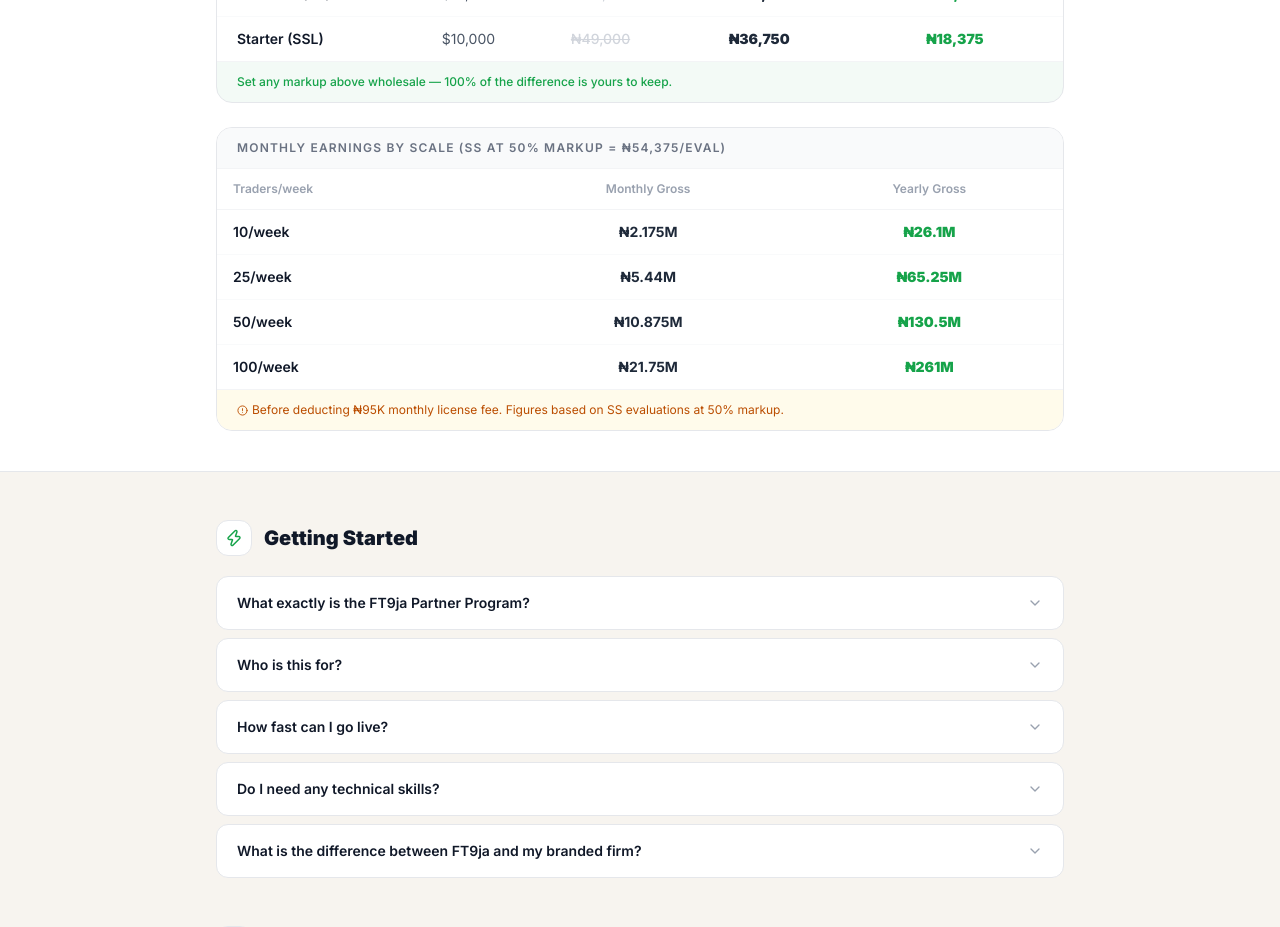
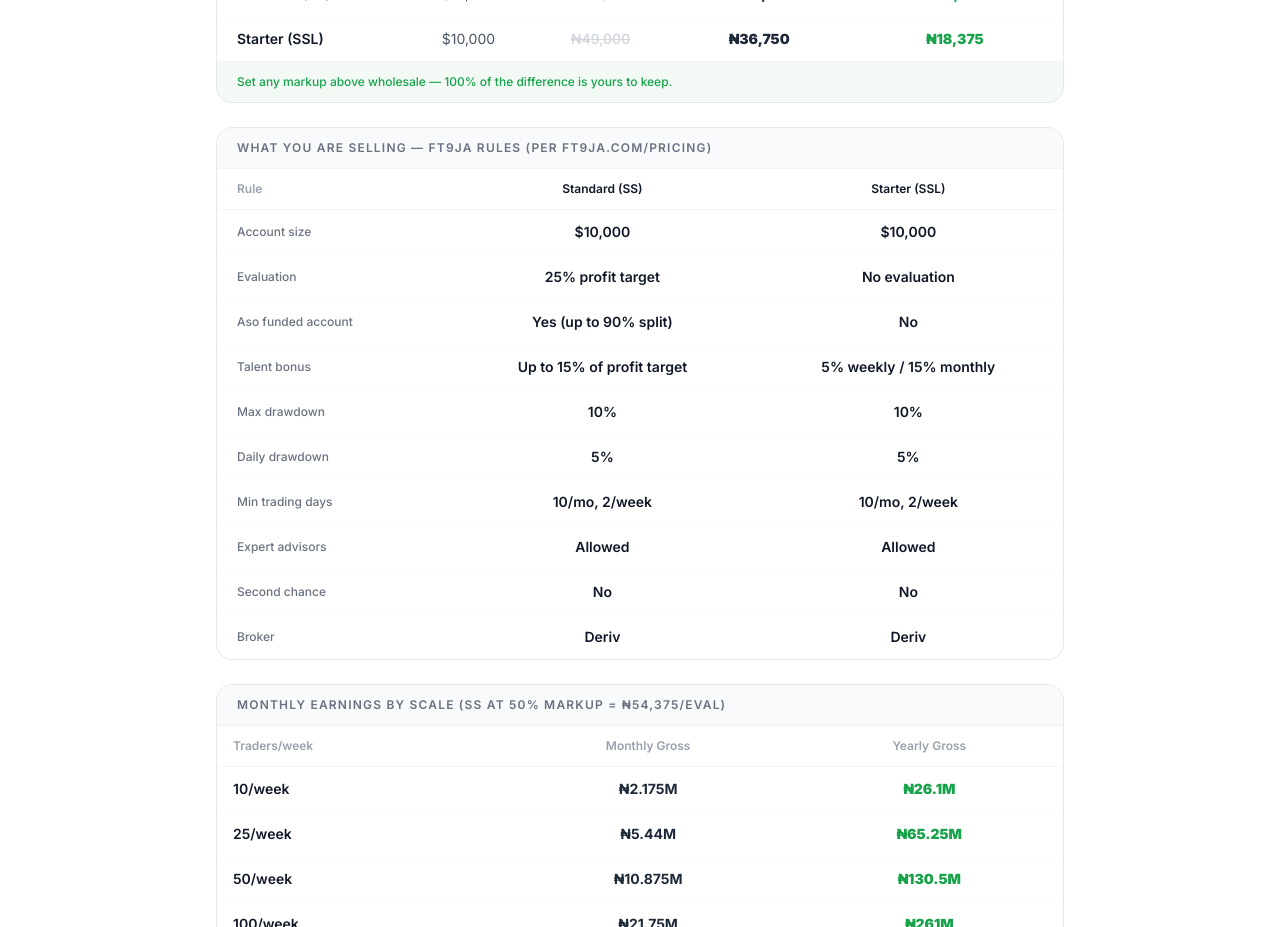
Before and after one commit to wasiuatafrica/white_label, a Next.js app in the folder apps/web/: page /guide/partner in a window 1280 px wide. Shown: the part 1120-2047 px from the top of the page. Built offline with nearby package versions, Linux system fonts and the light colour scheme.

Commit message:
fix data accuracy

```diff
--- a/apps/web/src/app/[slug]/page.tsx
+++ b/apps/web/src/app/[slug]/page.tsx
@@ -63,12 +63,12 @@
     accountSize: '$10,000',
     profitTarget: '25%',
     maxDrawdown: '10%',
-    tradingDays: '10 days',
+    tradingDays: '10 days/mo',
     features: [
       'Daily drawdown limit: 5%',
       'Maximum 10% total drawdown',
-      'Minimum 10 trading days',
-      'News trading allowed',
+      'Minimum 10 trading days per month (2 per week)',
+      'Grow to 25% to qualify for Aso account (up to 90% split)',
     ],
   },
   {
@@ -78,14 +78,14 @@
     price: '₦49,000',
     priceNum: 49000,
     accountSize: '$10,000',
-    profitTarget: '25%',
+    profitTarget: 'None',
     maxDrawdown: '10%',
-    tradingDays: '10 days',
+    tradingDays: '10 days/mo',
     features: [
       'Daily drawdown limit: 5%',
       'Maximum 10% total drawdown',
-      'Minimum 10 trading days',
-      'No EA restrictions',
+      'Minimum 10 trading days per month (2 per week)',
+      'No evaluation — talent bonus payouts (5% weekly / 15% monthly)',
     ],
   },
 ];
@@ -107,7 +107,7 @@
 const PARTNER_FAQS = [
   {
     q: 'What is a prop trading evaluation?',
-    a: 'An evaluation is a trading challenge where you must reach a 25% profit target while respecting drawdown and daily loss rules over a minimum number of trading days. Pass it → receive a real funded account.',
+    a: 'Standard (SS) is a one-step evaluation: grow your account to 25% while respecting drawdown and daily loss rules, then qualify for an Aso funded account. Starter (SSL) has no evaluation or profit target — you trade for talent bonus payouts instead.',
   },
   {
     q: 'How do I access my dashboard after purchasing?',
@@ -119,11 +119,11 @@
   },
   {
     q: 'Can I trade news events?',
-    a: 'Standard (SS) evaluations allow news trading. Starter (SSL) evaluations restrict trading during high-impact news events. Check the Rules section for full details.',
+    a: 'Both Standard (SS) and Starter (SSL) synthetic accounts allow news trading. Copy trading between FT9ja accounts is not permitted on either account type.',
   },
   {
     q: 'Are Expert Advisors (EAs) allowed?',
-    a: 'Starter (SSL) evaluations allow all EAs. Standard (SS) evaluations have restrictions on certain high-frequency EAs. Copy trading from other funded accounts is not permitted in either.',
+    a: 'Expert Advisors and trading signals are allowed on both Standard (SS) and Starter (SSL) accounts. Copy trading from other FT9ja accounts is not permitted.',
   },
   {
     q: 'Is my evaluation fee refundable?',
@@ -144,9 +144,9 @@
       { label: 'Profit Target', value: '25% ($2,500)' },
       { label: 'Max Drawdown', value: '10% ($1,000)' },
       { label: 'Daily Loss Limit', value: '5% ($500)' },
-      { label: 'Min Trading Days', value: '10 days' },
+      { label: 'Min Trading Days', value: '10 days/month, 2/week' },
       { label: 'News Trading', value: '✅ Allowed' },
-      { label: 'Expert Advisors', value: '⚠️ Restricted' },
+      { label: 'Expert Advisors', value: '✅ Allowed' },
       { label: 'Profit Split', value: 'Up to 90%' },
     ],
   },
@@ -155,13 +155,13 @@
     name: 'Starter Evaluation',
     accountSize: '$10,000',
     rules: [
-      { label: 'Profit Target', value: '25% ($2,500)' },
+      { label: 'Profit Target', value: 'None (no evaluation)' },
       { label: 'Max Drawdown', value: '10% ($1,000)' },
       { label: 'Daily Loss Limit', value: '5% ($500)' },
-      { label: 'Min Trading Days', value: '10 days' },
-      { label: 'News Trading', value: '⚠️ Restricted' },
+      { label: 'Min Trading Days', value: '10 days/month, 2/week' },
+      { label: 'News Trading', value: '✅ Allowed' },
       { label: 'Expert Advisors', value: '✅ Allowed' },
-      { label: 'Profit Split', value: 'Up to 90%' },
+      { label: 'Talent Bonus', value: '5% weekly / 15% monthly' },
     ],
   },
 ];
@@ -227,8 +227,9 @@
               equity.
             </p>
             <p>
-              <strong className="text-gray-700">Trading days:</strong> Counted when the account
-              balance changes at least once within that calendar day.
+              <strong className="text-gray-700">Trading days:</strong> Trade on at least 2 days
+              per week and 10 separate days per month. A day counts when you open and close at
+              least one position.
             </p>
           </div>
           <div className="mt-4 flex items-center gap-2">
--- a/apps/web/src/app/guide/page.tsx
+++ b/apps/web/src/app/guide/page.tsx
@@ -21,11 +21,11 @@
     faqs: [
       {
         q: 'What is a prop trading firm?',
-        a: "A proprietary (prop) trading firm provides traders with capital to trade financial markets. Instead of risking your own money, you trade the firm's capital and keep a share of the profits — typically 70–80%. You pass an evaluation first to prove your skill.",
+        a: "A proprietary (prop) trading firm provides traders with capital to trade financial markets. Instead of risking your own money, you trade the firm's capital and keep a share of the profits — up to 90% on FT9ja. Standard (SS) accounts require a one-step evaluation; Starter (SSL) accounts have no evaluation and pay talent bonuses instead.",
       },
       {
         q: 'What is an evaluation / challenge?',
-        a: 'An evaluation is a simulated trading challenge where you must hit a profit target (e.g. 10%) within set risk rules (max drawdown, daily loss limit) over a minimum number of trading days. Pass the challenge → receive a funded account.',
+        a: 'Standard (SS) is a one-step evaluation on a $10,000 account: grow the account to 25% while staying within drawdown and daily loss rules, then qualify for an Aso funded account. Starter (SSL) has no evaluation or profit target — you trade for talent bonus payouts (5% weekly or 15% monthly) with no path to an Aso account.',
       },
       {
         q: 'Do I need experience to start?',
@@ -33,11 +33,11 @@
       },
       {
         q: 'What markets can I trade?',
-        a: 'Depending on your chosen partner firm, you can trade Forex pairs (EUR/USD, GBP/JPY, etc.), commodities (XAUUSD, Oil), indices (NAS100, US30), and sometimes crypto. Each partner firm may have specific allowed instruments.',
+        a: 'SS and SSL synthetic accounts trade on Deriv and focus on synthetic indices. Depending on your partner firm, you may also have access to volatility indices and related instruments. Check your account details after purchase for the exact instrument list.',
       },
       {
         q: 'How long does it take to get funded?',
-        a: 'Once you purchase an evaluation, it activates within 2–4 hours of payment confirmation. From there, how quickly you get funded depends on your trading — some traders pass in under a week, others take the full 30 days.',
+        a: 'Account credentials are typically issued within 24 hours of purchase. For SS, there is no time limit to reach the 25% profit target — you qualify for an Aso funded account once you hit 25% without breaching drawdown rules. SSL does not lead to a funded Aso account.',
       },
     ],
   },
@@ -48,31 +48,31 @@
     faqs: [
       {
         q: 'What is the profit target?',
-        a: 'Standard Evaluation (SS): 10% profit on a $10,000 account = $1,000 gain target. Starter Evaluation (SSL): 8% profit on a $10,000 account = $800 gain target. You must hit this target while staying within all risk rules.',
+        a: 'Standard (SS): grow your $10,000 account to 25% ($2,500 profit) to qualify for an Aso funded account. There is no time limit. Starter (SSL): no profit target and no evaluation — you earn talent bonuses on profits made instead of working toward an Aso account.',
       },
       {
         q: 'What is maximum drawdown?',
-        a: 'Maximum drawdown is the most your account can decline from its peak before the evaluation fails. SS: 10% ($1,000). SSL: 8% ($800). This is measured as the difference between your highest equity peak and your current balance/equity.',
+        a: 'Both SS and SSL allow a maximum overall account drawdown of 10% ($1,000 on a $10,000 account). Drawdown is measured from your highest equity peak using balance and/or equity. Breaching this limit fails the account.',
       },
       {
         q: 'What is the daily loss limit?',
-        a: 'You cannot lose more than 5% of your account balance in a single trading day (SS) or 4% (SSL). This resets at midnight server time. Exceeding the daily loss limit fails the evaluation immediately.',
+        a: 'Both SS and SSL have a 5% daily drawdown limit ($500 on a $10,000 account). Daily drawdown is recalculated each trading day from your starting balance/equity at 00:00 WAT. Exceeding the daily limit fails the account.',
       },
       {
         q: 'What are minimum trading days?',
-        a: 'You must trade on at least 30 calendar days (SS) or 21 days (SSL) before your evaluation can be passed. A trading day counts when you have at least one closed trade. This ensures consistency over time, not just lucky one-day trades.',
+        a: 'Both account types require trading on at least 2 days per week and 10 separate days per month. A trading day counts when you open and close at least one position. Accounts become ineligible for payout after two consecutive weeks of inactivity.',
       },
       {
         q: 'Is there a time limit?',
-        a: "Most evaluations do not have a hard expiry deadline — you trade at your own pace as long as your account is within risk rules. However, inactivity for extended periods may void the evaluation. Check your specific partner firm's terms.",
+        a: 'No. FT9ja SS and SSL accounts have no time limit to reach profit targets or earn payouts. You trade at your own pace as long as you stay within drawdown and minimum activity rules.',
       },
       {
         q: 'Are Expert Advisors (EAs) and bots allowed?',
-        a: 'SSL (Starter) evaluations allow EAs without restriction. SS (Standard) evaluations may have restrictions on certain high-frequency or latency-sensitive EAs. Copy trading from another funded account is not allowed.',
+        a: 'Expert Advisors and trading signals are allowed on both SS and SSL accounts. Copy trading between FT9ja accounts is strictly prohibited. Positions held for less than 5 minutes are not allowed.',
       },
       {
         q: 'Is news trading allowed?',
-        a: "Standard (SS) evaluations allow news trading. Starter (SSL) may have restrictions during high-impact news events. Check your partner firm's specific rules page for the latest policy.",
+        a: 'News trading is allowed on both Standard (SS) and Starter (SSL) synthetic accounts. You must still follow all other trading conduct rules, including drawdown limits and the minimum hold-time rule.',
       },
     ],
   },
@@ -83,19 +83,23 @@
     faqs: [
       {
         q: 'What happens when I pass the evaluation?',
-        a: "Congratulations! You will be contacted by your partner firm within 1–3 business days to set up your funded live account. You'll receive login credentials for a real account funded by FT9ja.",
+        a: 'For SS: once you grow your account to 25% without breaching drawdown rules, you qualify for an Aso funded account with up to 90% profit split. Your partner firm and FT9ja will provision access. SSL has no evaluation stage and does not lead to an Aso account — traders earn talent bonus payouts on profits instead.',
       },
       {
         q: 'What is the profit split?',
-        a: "Funded traders receive up to 90% of profits generated. The exact split depends on your partner firm's agreement. There is no cap on how much you can earn — the more you profit, the more you keep.",
+        a: 'SS traders who qualify for an Aso account receive up to 90% of profits. The exact split tier depends on how quickly you qualify (90% within 4 weeks, 60% within 5–8 weeks, 40% after 8 weeks). SSL traders do not receive an Aso profit split — they earn a talent bonus of 5% weekly or 15% monthly on profits made.',
+      },
+      {
+        q: 'What is the talent bonus?',
+        a: 'During the SS evaluation (before Aso), you can earn up to 15% of the profit target as a talent bonus. On SSL, talent bonus is 5% of weekly profits or 15% of monthly profits. You are eligible for your first payout after at least 10 trading days.',
       },
       {
         q: 'How do I request a payout?',
-        a: 'Payouts are requested through your trader dashboard. Submit a withdrawal request and it will be processed within 7 business days. Minimum payout amounts and supported payment methods vary by partner firm.',
+        a: 'Payouts are requested through your trader dashboard or partner firm. FT9ja processes payouts on Fridays. Submit your request with your preferred payment method (bank transfer or PayPal). Your partner firm can confirm supported methods and any minimum amounts.',
       },
       {
         q: 'Are the same risk rules in effect on the funded account?',
-        a: 'Yes. The funded account has ongoing risk rules — maximum drawdown and daily loss limits remain active. Breaching these rules on the funded account will result in account termination, though some partners offer account resets.',
+        a: 'Yes. Aso funded accounts keep drawdown and daily loss rules active. SS and SSL evaluation accounts also have no second-chance option — if you breach rules, the account fails. Classic FT9ja accounts offer a free second chance; synthetic SS/SSL accounts do not.',
       },
       {
         q: 'Can I scale my funded account?',
@@ -110,7 +114,7 @@
     faqs: [
       {
         q: 'How do I pay for an evaluation?',
-        a: "Evaluation fees are paid via bank transfer to your partner firm's account. After purchasing, you'll receive payment instructions including account number, amount, and reference (your email). Your account activates within 2 hours of confirmation.",
+        a: "Evaluation fees are paid via bank transfer, PayPal, or crypto to FT9ja using the instructions on your partner firm's checkout page. After purchasing, upload your payment proof for verification. Account details are typically issued within 24 hours of confirmed payment.",
       },
       {
         q: 'Are evaluation fees refundable?',
@@ -318,13 +322,15 @@
                     {[
                       ['Account Size', '$10,000', '$10,000'],
                       ['Evaluation Fee', '₦145,000', '₦49,000'],
-                      ['Profit Target', '10%', '8%'],
-                      ['Max Drawdown', '10%', '8%'],
-                      ['Daily Loss Limit', '5%', '4%'],
-                      ['Min Trading Days', '30 days', '21 days'],
-                      ['News Trading', '✅ Allowed', '⚠️ Restricted'],
-                      ['EA / Bots', '⚠️ Restricted', '✅ Allowed'],
-                      ['Profit Split (funded)', 'Up to 90%', 'Up to 90%'],
+                      ['Evaluation', '25% profit target', 'No evaluation'],
+                      ['Profit Target', '25% ($2,500)', 'None'],
+                      ['Max Drawdown', '10% ($1,000)', '10% ($1,000)'],
+                      ['Daily Loss Limit', '5% ($500)', '5% ($500)'],
+                      ['Min Trading Days', '10/mo, 2/week', '10/mo, 2/week'],
+                      ['News Trading', '✅ Allowed', '✅ Allowed'],
+                      ['EA / Bots', '✅ Allowed', '✅ Allowed'],
+                      ['Payouts', 'Up to 90% (Aso)', 'Talent bonus only'],
+                      ['Second Chance', '❌ No', '❌ No'],
                     ].map(([rule, ss, ssl]) => (
                       <tr key={rule}>
                         <td className="py-3 pr-6 text-xs font-medium text-gray-500">{rule}</td>
--- a/apps/web/src/app/guide/partner/page.tsx
+++ b/apps/web/src/app/guide/partner/page.tsx
@@ -64,7 +64,7 @@
       },
       {
         q: 'What are the wholesale prices?',
-        a: 'Standard Evaluation (SS) — $10,000 account: FT9ja retail ₦145,000, your wholesale ₦108,750 (25% off). Starter Evaluation (SSL) — $10,000 account: FT9ja retail ₦49,000, your wholesale ₦36,750 (25% off). You set your own retail price — your markup is 100% yours.',
+        a: 'Standard Evaluation (SS) — $10,000 account, 25% evaluation to qualify for Aso (up to 90% split): FT9ja retail ₦145,000, your wholesale ₦108,750 (25% off). Starter Evaluation (SSL) — $10,000 account, no evaluation, talent bonus payouts only: FT9ja retail ₦49,000, your wholesale ₦36,750 (25% off). You set your own retail price — your markup is 100% yours.',
       },
       {
         q: 'Is there a revenue share or commission to FT9ja?',
@@ -100,11 +100,11 @@
       },
       {
         q: 'What happens when a trader passes their evaluation?',
-        a: "FT9ja is notified automatically. We provision the trader's funded live account and notify them. You see the status update in your dashboard. You have already earned your markup on the evaluation fee — passing does not cost you anything.",
+        a: 'For SS: when a trader grows their account to 25% without breaching drawdown rules, they qualify for an Aso funded account (up to 90% profit split). FT9ja provisions the Aso account and you see the status in your dashboard. For SSL: there is no evaluation or Aso account — traders earn talent bonus payouts (5% weekly / 15% monthly) on profits. You have already earned your markup on the purchase fee either way.',
       },
       {
         q: 'Can I have multiple evaluation types and pricing?',
-        a: 'Yes. You offer both Standard (SS) and Starter (SSL) evaluations. You set one markup amount that applies across both tiers. This is configurable in your Settings tab.',
+        a: 'Yes. You offer both Standard (SS) and Starter (SSL). SS is a one-step 25% evaluation leading to an Aso account. SSL has no evaluation or profit target and pays talent bonuses only. Both use $10,000 accounts with 5% daily and 10% max drawdown. You set one markup amount across both tiers in Settings.',
       },
       {
         q: 'Can I add traders manually to my system?',
@@ -120,7 +120,7 @@
     faqs: [
       {
         q: "How much can I customise my firm's branding?",
-        a: 'Almost everything: firm name, logo, brand colors (primary + accent), tagline, description, and landing page template (minimal, bold, or dark). Your subdomain is yourfirmname.ft9ja.com. Traders only see your brand.',
+        a: 'Almost everything: firm name, logo, brand colors (primary + accent), tagline, description, and landing page template (minimal, bold, or dark). Your subdomain is yourfirmname.ft9ja.com. Traders only see your brand. Your landing page shows accurate SS/SSL rules sourced from FT9ja pricing — including the 25% SS evaluation path and SSL talent-bonus model.',
       },
       {
         q: 'Can I generate a logo with AI?',
@@ -128,7 +128,7 @@
       },
       {
         q: 'What does my trader-facing landing page look like?',
-        a: "Your landing page shows your logo, tagline, evaluation packages with your pricing, how it works, rules comparison, payment instructions, and a login portal for traders. It's clean, professional, and conversion-optimised.",
+        a: "Your landing page shows your logo, tagline, evaluation packages with your pricing, how it works, rules comparison (SS vs SSL), payment instructions, and a login portal for traders. It's clean, professional, and conversion-optimised.",
       },
     ],
   },
@@ -413,6 +413,56 @@
             </div>
           </div>
 
+          {/* Product rules reference */}
+          <div className="mb-6 rounded-2xl border border-gray-200 overflow-hidden">
+            <div className="border-b border-gray-100 bg-gray-50 px-5 py-3">
+              <p className="text-xs font-semibold text-gray-500 uppercase tracking-widest">
+                What you are selling — FT9ja rules (per ft9ja.com/pricing)
+              </p>
+            </div>
+            <div className="overflow-x-auto">
+              <table className="w-full text-sm">
+                <thead>
+                  <tr className="border-b border-gray-100">
+                    <th className="px-5 py-3 text-left text-xs font-semibold text-gray-400">
+                      Rule
+                    </th>
+                    <th className="px-4 py-3 text-center text-xs font-semibold text-gray-900">
+                      Standard (SS)
+                    </th>
+                    <th className="px-4 py-3 text-center text-xs font-semibold text-gray-900">
+                      Starter (SSL)
+                    </th>
+                  </tr>
+                </thead>
+                <tbody className="divide-y divide-gray-50">
+                  {[
+                    ['Account size', '$10,000', '$10,000'],
+                    ['Evaluation', '25% profit target', 'No evaluation'],
+                    ['Aso funded account', 'Yes (up to 90% split)', 'No'],
+                    ['Talent bonus', 'Up to 15% of profit target', '5% weekly / 15% monthly'],
+                    ['Max drawdown', '10%', '10%'],
+                    ['Daily drawdown', '5%', '5%'],
+                    ['Min trading days', '10/mo, 2/week', '10/mo, 2/week'],
+                    ['Expert advisors', 'Allowed', 'Allowed'],
+                    ['Second chance', 'No', 'No'],
+                    ['Broker', 'Deriv', 'Deriv'],
+                  ].map(([rule, ss, ssl]) => (
+                    <tr key={rule}>
+                      <td className="px-5 py-3 text-xs font-medium text-gray-500">{rule}</td>
+                      <td className="px-4 py-3 text-center text-sm font-semibold text-gray-900">
+                        {ss}
+                      </td>
+                      <td className="px-4 py-3 text-center text-sm font-semibold text-gray-900">
+                        {ssl}
+                      </td>
+                    </tr>
+                  ))}
+                </tbody>
+              </table>
+            </div>
+          </div>
+
           {/* Monthly earnings table */}
           <div className="rounded-2xl border border-gray-200 overflow-hidden">
             <div className="border-b border-gray-100 bg-gray-50 px-5 py-3">
--- a/apps/web/src/proxy.ts
+++ b/apps/web/src/proxy.ts
@@ -8,6 +8,11 @@
 
 function isStaticAsset(pathname: string) {
   return pathname.includes('.') || pathname.startsWith('/_next') || pathname.startsWith('/fontawesome');
+}
+
+function isPlatformRoute(pathname: string) {
+  const firstSegment = pathname.split('/').filter(Boolean)[0];
+  return Boolean(firstSegment && isPlatformPathSegment(firstSegment));
 }
 
 export function proxy(request: NextRequest) {
@@ -28,6 +33,11 @@
       canonicalUrl.pathname = `/${segments.slice(1).join('/')}`;
       if (canonicalUrl.pathname === '/') canonicalUrl.pathname = '/';
       return NextResponse.redirect(canonicalUrl);
+    }
+
+    // Platform routes (/guide, /legal, /apply, etc.) are not partner pages.
+    if (isPlatformRoute(pathname)) {
+      return NextResponse.next();
     }
 
     const rewriteUrl = request.nextUrl.clone();
```
Also changed, not shown: apps/web/src/app/admin/docs/page.tsx (+4 -4 lines), 1 other file (tests, documents, lock files or other folders).
